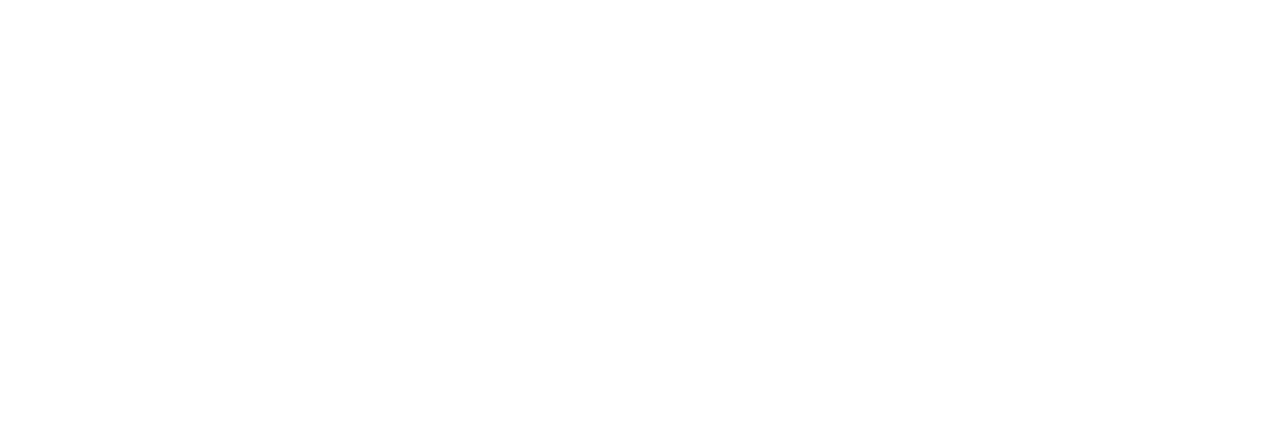
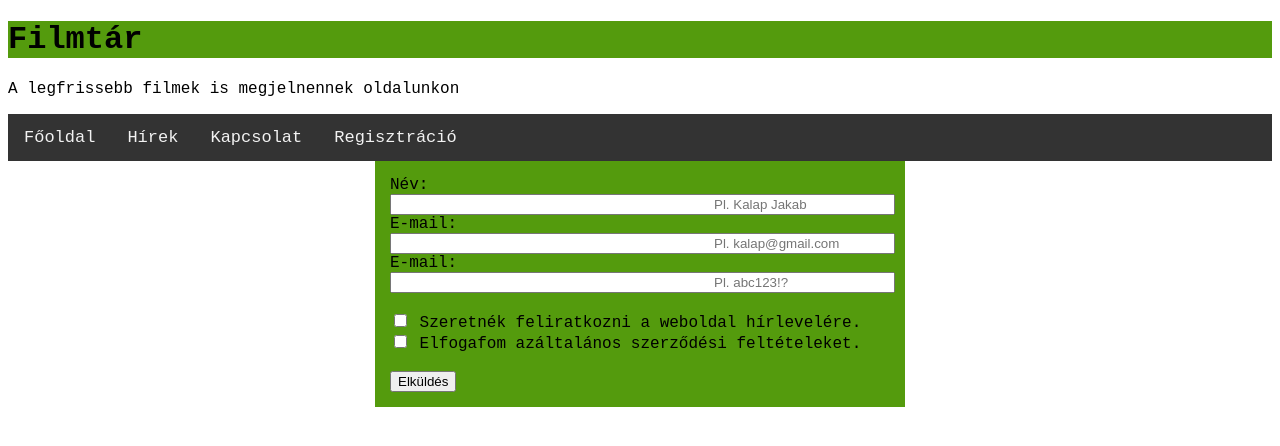
Before and after one commit to kispalviktor/2025_09_25_Semantic_elements, a plain HTML site: page regisztracio.html in a window 1280 px wide. Drawn offline with Linux system fonts and the light colour scheme.

Commit message:
registration update

```diff
--- a/regisztracio.html
+++ b/regisztracio.html
@@ -4,8 +4,40 @@
     <meta charset="UTF-8">
     <meta name="viewport" content="width=device-width, initial-scale=1.0">
     <title>Regisztráció</title>
+    <link rel="stylesheet" href="style.css">
 </head>
 <body>
+        <header>
+        <h1>Filmtár</h1>
+        <p>A legfrissebb filmek is megjelnennek oldalunkon</p>
+    </header>
 
+    <nav>
+        <a href="#">Főoldal</a>
+        <a href="#">Hírek</a>
+        <a href="#">Kapcsolat</a>
+        <a href="regisztracio.html">Regisztráció</a>
+    </nav>
+
+        <form method="post" action="https://httpbin.org/post">
+        <label id="uh"> Név:
+            <input type="text" name="name" placeholder="Pl. Kalap Jakab" maxlength="20" required>
+        </label>
+        <label id="uh"> E-mail:
+            <input type="email" name="email" placeholder="Pl. kalap@gmail.com" maxlength="25" required>
+        </label>
+        <label id="uh"> E-mail:
+            <input type="password" name="password" placeholder="Pl. abc123!?" maxlength="8" required>
+        </label>
+        <br>
+
+            <label>
+                <input type="checkbox" name="box" value="newsletter"> Szeretnék feliratkozni a weboldal hírlevelére.
+                <br>
+                <input type="checkbox" name="box" value="tos" required> Elfogafom azáltalános szerződési feltételeket.
+            </label>
+            <br>
+
+        <button type="submit">Elküldés</button>
 </body>
 </html>
--- a/style.css
+++ b/style.css
@@ -42,3 +42,32 @@
   aspect-ratio: 16/9;
   width: 70%;
 }
+
+form{
+    max-width: 500px;
+    background: rgb(84, 155, 13);
+    padding: 15px;
+    max-width: 500px;
+    margin: auto;
+}
+
+label{
+    display: block;
+    color: rgb(0, 0, 0)
+}
+
+legend{
+    color: rgb(0, 0, 0)
+}
+
+input{
+    padding-left: 322px;
+}
+
+#uh{
+    color: rgb(0, 0, 0)
+}
+
+fieldset{
+    background-color: brown;
+}
```
